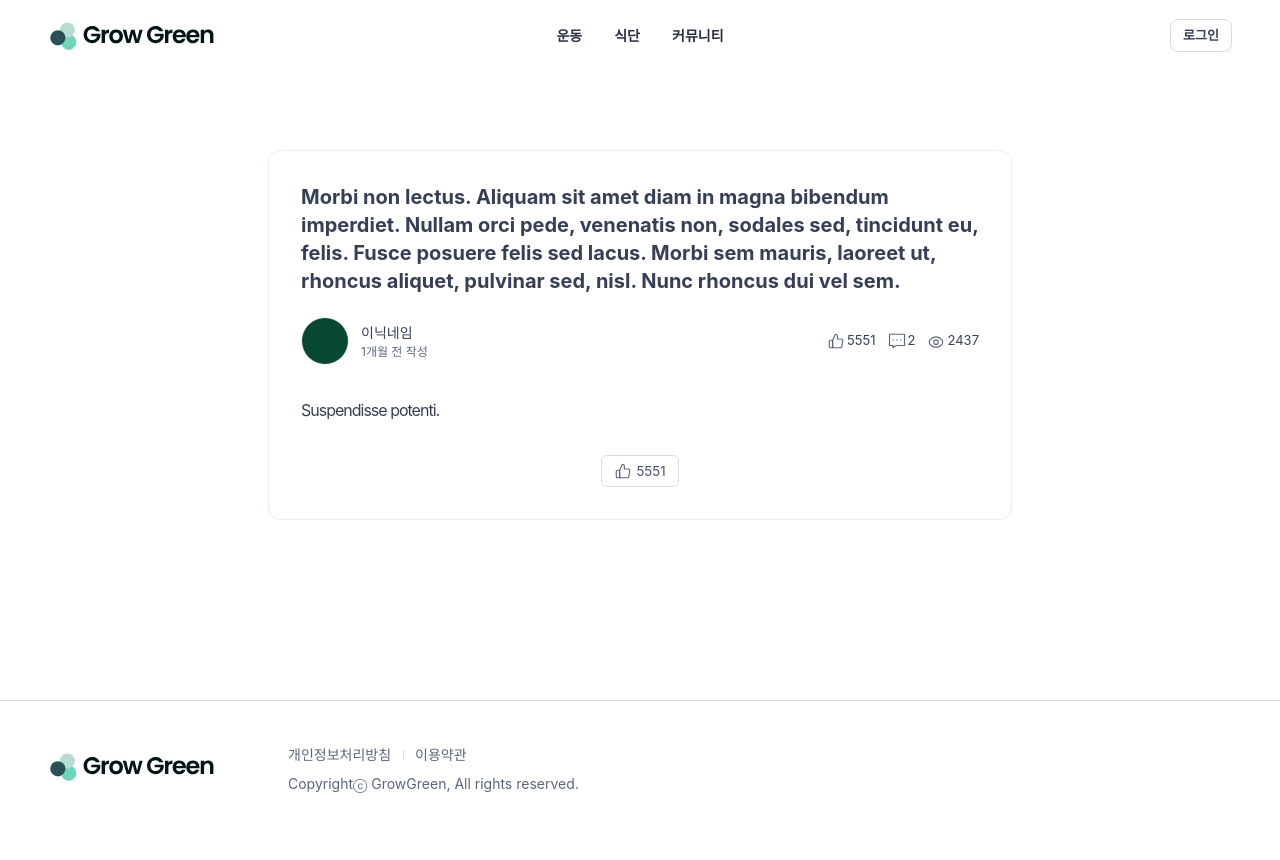
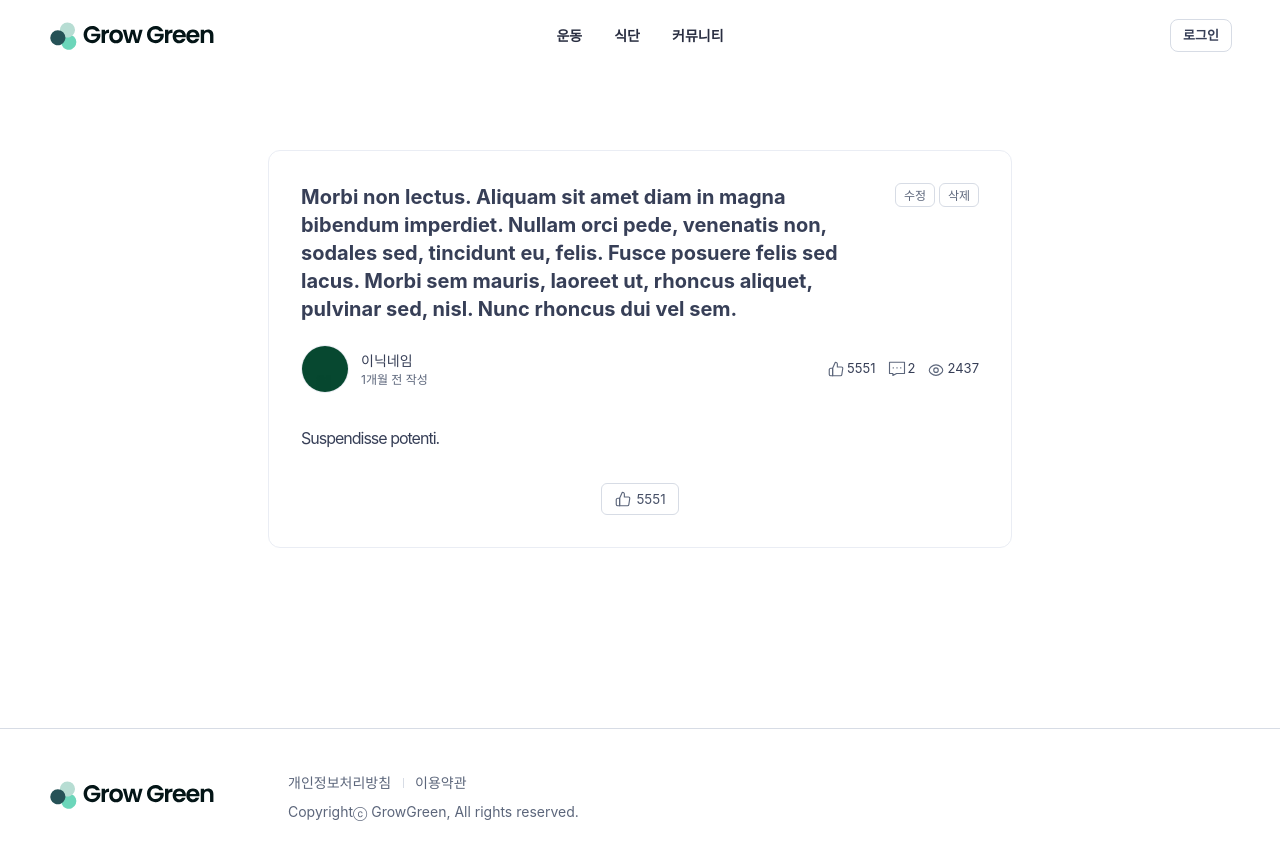
Before and after one commit to ijyan/project-growgreen, a React (Create React App) app: page /posts/1 in a window 1280 px wide. Shown: the top 860 px of the page. Built offline with nearby package versions, Linux system fonts and the light colour scheme; data requests are answered from the project's data file.

Commit message:
Feat: 게시물 삭제

```diff
--- a/src/components/PostDetail/index.Style.tsx
+++ b/src/components/PostDetail/index.Style.tsx
@@ -12,11 +12,34 @@ export const Inner = styled.div`
   padding: 32rem;
 `;
 
-export const Title = styled.h3`
-  font-size: 20rem;
-  font-weight: 700;
-  line-height: 28rem;
-  color: var(--gray110);
+export const Top = styled.div`
+  position: relative;
+
+  & h3 {
+    font-size: 20rem;
+    font-weight: 700;
+    line-height: 28rem;
+    color: var(--gray110);
+    padding: 0 100rem 0 0;
+  }
+`;
+
+export const PostBtn = styled.div`
+  display: flex;
+  gap: 4rem;
+  position: absolute;
+  right: 0;
+  top: 0;
+
+  & button {
+    border: 1px solid var(--gray40);
+    color: var(--gray90);
+    min-width: 40rem;
+    height: 24rem;
+    line-height: 24rem;
+    border-radius: 6rem;
+    font-size: 12rem;
+  }
 `;
 
 export const Info = styled.div`
@@ -75,6 +98,7 @@ export const Content = styled.div`
 
 export const VoteCount = styled.div`
   text-align: center;
+
   & button {
     display: inline-flex;
     justify-content: center;
--- a/src/components/PostDetail/index.tsx
+++ b/src/components/PostDetail/index.tsx
@@ -1,16 +1,20 @@
 import React, { useEffect, useState } from 'react';
-import { useParams } from 'react-router-dom';
+import { useNavigate, useParams } from 'react-router-dom';
 import axios from 'axios';
 import { Helmet, HelmetProvider } from 'react-helmet-async';
+import { findAllByRole } from '@testing-library/react';
 import * as S from './index.Style';
 import { IPost } from '../../types';
+import usePostStore from '../../stores/posts.store';
 
 function Index() {
   const { postId } = useParams();
-  const [post, setPost] = useState<IPost | null>(null);
+  const [post, setPost] = useState<IPost | undefined>(undefined);
+  const { posts, setPosts, fetchPosts } = usePostStore();
+  const navigate = useNavigate();
 
   useEffect(() => {
-    const fetchPost = async () => {
+    const fetchData = async () => {
       try {
         const response = await axios.get<IPost>(
           `http://localhost:5000/posts/${postId}`,
@@ -20,9 +24,9 @@ function Index() {
         console.error('Error fetching post', error);
       }
     };
-
-    fetchPost();
-  }, [postId]);
+    fetchPosts();
+    fetchData();
+  }, [postId, fetchPosts]);
 
   if (!post) {
     return <div>Loading</div>;
@@ -62,6 +66,30 @@ function Index() {
     return `${new Date(date).toLocaleDateString()}`;
   };
 
+  const handleUpdate = () => {
+    console.log(posts.find(item => item.id === postId));
+    // console.log(posts.find(item => item.id === Number(postId)));
+  };
+
+  const handleDeletePost = async (id: string) => {
+    const userConfirmed = window.confirm(
+      '입력하신 글을 정말 삭제하시겠어요? 삭제하신 글은 복구하실 수 없습니다.',
+    );
+
+    if (!userConfirmed) return;
+
+    try {
+      await axios.delete(`http://localhost:5000/posts/${postId}`).then(() => {
+        alert('삭제되었습니다.');
+      });
+      const updatedPosts = posts.filter(item => item.id !== id);
+      setPosts(updatedPosts);
+      navigate(-1);
+    } catch (error) {
+      console.error('Error deleting post:', error);
+    }
+  };
+
   return (
     <>
       <HelmetProvider>
@@ -71,7 +99,17 @@ function Index() {
       </HelmetProvider>
       <S.Container>
         <S.Inner>
-          <S.Title>{post.title}</S.Title>
+          <S.Top>
+            <h3>{post.title}</h3>
+            <S.PostBtn>
+              <button type="button" onClick={() => handleUpdate()}>
+                수정
+              </button>
+              <button type="button" onClick={() => handleDeletePost(post.id)}>
+                삭제
+              </button>
+            </S.PostBtn>
+          </S.Top>
           <S.Info>
             <S.Profile>
               <img src={post.avatar} alt="유저 아바타" />
--- a/src/types/index.tsx
+++ b/src/types/index.tsx
@@ -22,7 +22,7 @@ export interface ICardSnippet {
 }
 
 export interface IPost {
-  id: number;
+  id: string;
   userId: string;
   nickName: string;
   avatar: string;
```
